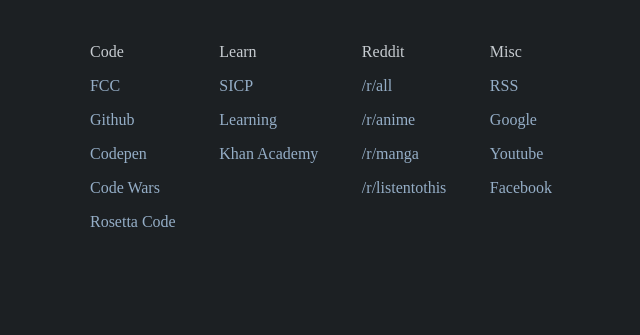
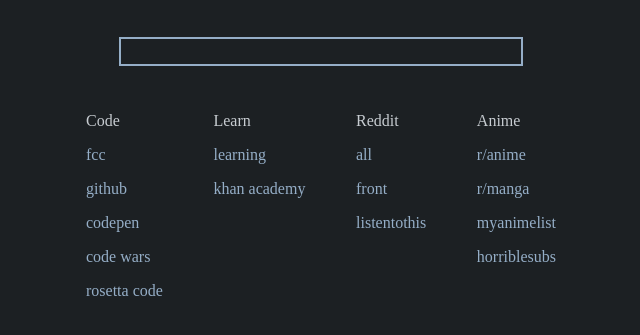
Before and after one commit to cademcniven/startpage, a plain HTML site: page index.html in a window 1280 px wide. Shown: the part 341-676 px from the top of the page, without its empty margins (319-959 px from the left). Drawn offline with Linux system fonts and the light colour scheme.

Commit message:
Added google search and other small changes

```diff
--- a/css/style.css
+++ b/css/style.css
@@ -11,7 +11,7 @@
 
 #wrapper {
   display: flex;
-  flex-wrap: wrap;
+  flex-wrap: nowrap;
   justify-content: space-around;
   align-content: center;
   padding-top: 30px;
@@ -21,12 +21,39 @@
 
 #image{
   display: block;
-  height: 300px;
+  width: 400px;
   margin: 0 auto;
   padding-top: 30px;
+}
+
+#search {
+  text-align: center;
+  margin: 0 auto;
+  margin-top: 40px;
+}
+
+#field {
+  width: 390px;
+  background-color: #1c2023;
+  border: 2px solid #95aec7;
+  padding: 5px;
+  color: #c7ccd1;
+  outline: none;
 }
 
 a {
   text-decoration: none;
   color: #95aec7;
 }
+
+#code {
+  padding-right: 15px;
+}
+
+#learn {
+  padding-right: 15px;
+}
+
+#reddit {
+  padding-right: 15px;
+}
--- a/index.html
+++ b/index.html
@@ -2,50 +2,70 @@
 <html >
   <head>
     <meta charset="UTF-8">
-    <title>Startpage</title>
+    <title>Startpagef1</title>
+
+
+
+
         <link rel="stylesheet" href="css/style.css">
-        <link href='https://fonts.googleapis.com/css?family=Raleway' rel='stylesheet' type='text/css'>
+
+
+
+
   </head>
+
   <body>
+
+    <link href='https://fonts.googleapis.com/css?family=Raleway' rel='stylesheet' type='text/css'>
+
 <img id="image" src="http://orig03.deviantart.net/22ee/f/2008/007/c/7/children__coloured__by_kidchan.jpg" />
+
+<div id="search">
+  <form method="get" action="https://www.google.com/search">
+    <input id="field" type="text" name="q" size="31" value="" autofocus>
+  </form>
+</div>
 
 <div id="wrapper">
   <div id="code">
     <p>Code</p>
       <div>
-        <p><a href="https://www.freecodecamp.com/">FCC</a></p>
-        <p><a href="https://github.com/">Github</a></p>
-        <p><a href="http://codepen.io/">Codepen</a></p>
-        <p><a href="http://www.codewars.com/">Code Wars</a></p>
-        <p><a href="http://rosettacode.org/wiki/Rosetta_Code">Rosetta Code</a></p>
+        <p><a href="https://www.freecodecamp.com/">fcc</a></p>
+        <p><a href="https://github.com/">github</a></p>
+        <p><a href="http://codepen.io/">codepen</a></p>
+        <p><a href="http://www.codewars.com/">code wars</a></p>
+        <p><a href="http://rosettacode.org/wiki/Rosetta_Code">rosetta code</a></p>
       </div>
   </div>
   <div id="learn">
     <p>Learn</p>
       <div>
-        <p><a href="https://mitpress.mit.edu/sicp/full-text/book/book-Z-H-4.html#%_toc_start">SICP</a></p>
-        <p><a href="https://docs.google.com/document/d/1YYlhQ_18bZWG9PJQCywCfafOPh2zcTtyqJ-GKpPLCWU/edit">Learning </a></p>
-        <p><a href="https://www.khanacademy.org/">Khan Academy</a></p>
+        <p><a href="https://docs.google.com/document/d/1YYlhQ_18bZWG9PJQCywCfafOPh2zcTtyqJ-GKpPLCWU/edit">learning </a></p>
+        <p><a href="https://www.khanacademy.org/">khan academy</a></p>
       </div>
   </div>
   <div id="reddit">
     <p>Reddit</p>
       <div>
-        <p><a href="https://www.reddit.com/r/all/">/r/all</a></p>
-        <p><a href="https://www.reddit.com/r/anime">/r/anime</a></p>
-        <p><a href="https://www.reddit.com/r/manga">/r/manga</a></p>
-        <p><a href="https://www.reddit.com/r/listentothis">/r/listentothis</a></p>
+        <p><a href="https://www.reddit.com/r/all/">all</a></p>
+        <p><a href="https://www.reddit.com">front</a></p>
+        <p><a href="https://www.reddit.com/r/listentothis">listentothis</a></p>
       </div>
   </div>
   <div id="misc">
-    <p>Misc</p>
+    <p>Anime</p>
       <div>
-        <p><a href="http://feedly.com/i/latest">RSS</a></p>
-        <p><a href="https://www.google.com/?gws_rd=ssl">Google</a></p>
-        <p><a href="https://www.youtube.com/">Youtube</a></p>
-        <p><a href="https://www.facebook.com/">Facebook</a></p>
+        <p><a href="https://www.reddit.com/r/anime">r/anime</a></p>
+        <p><a href="https://www.reddit.com/r/manga">r/manga</a></p>
+        <p><a href="http://myanimelist.net/">myanimelist</a></p>
+        <p><a href="http://horriblesubs.info/">horriblesubs</a></p>
       </div>
   </div>
 </div>
+
+
+
+
+
   </body>
 </html>
```
